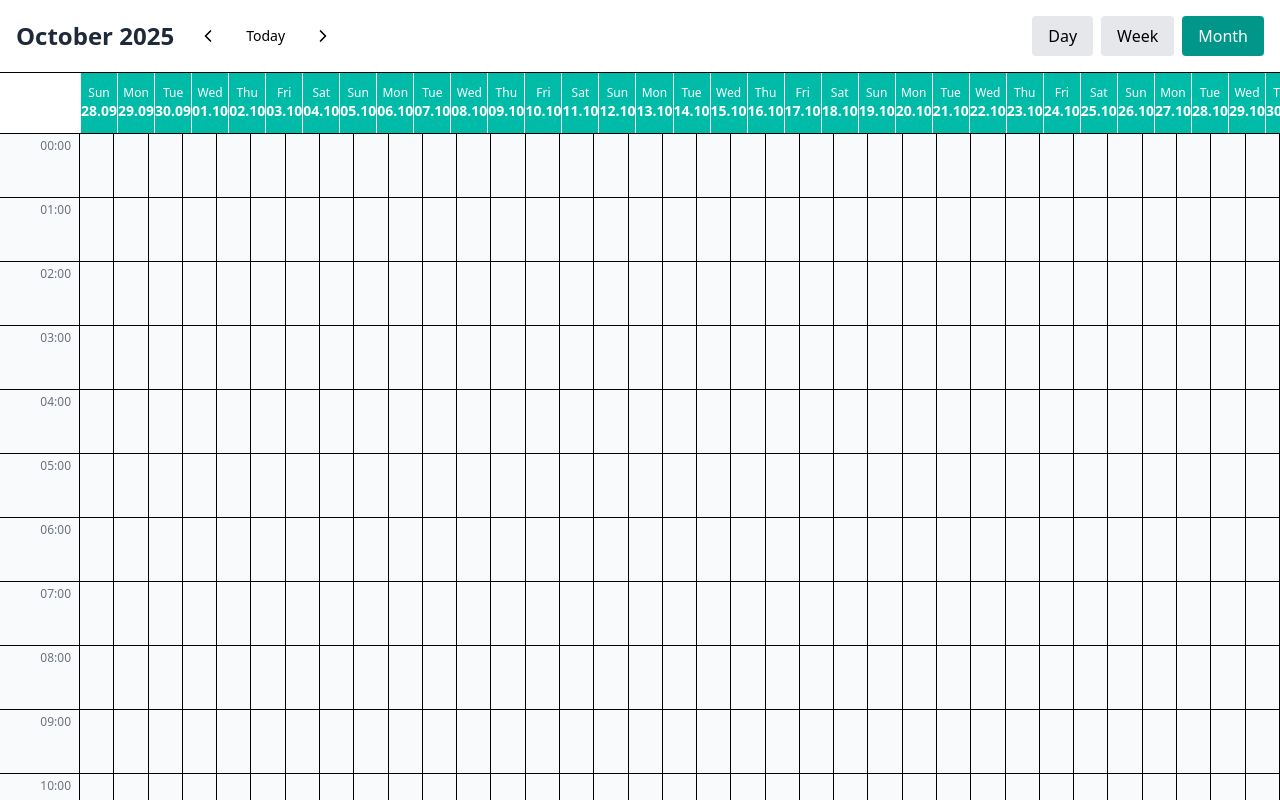
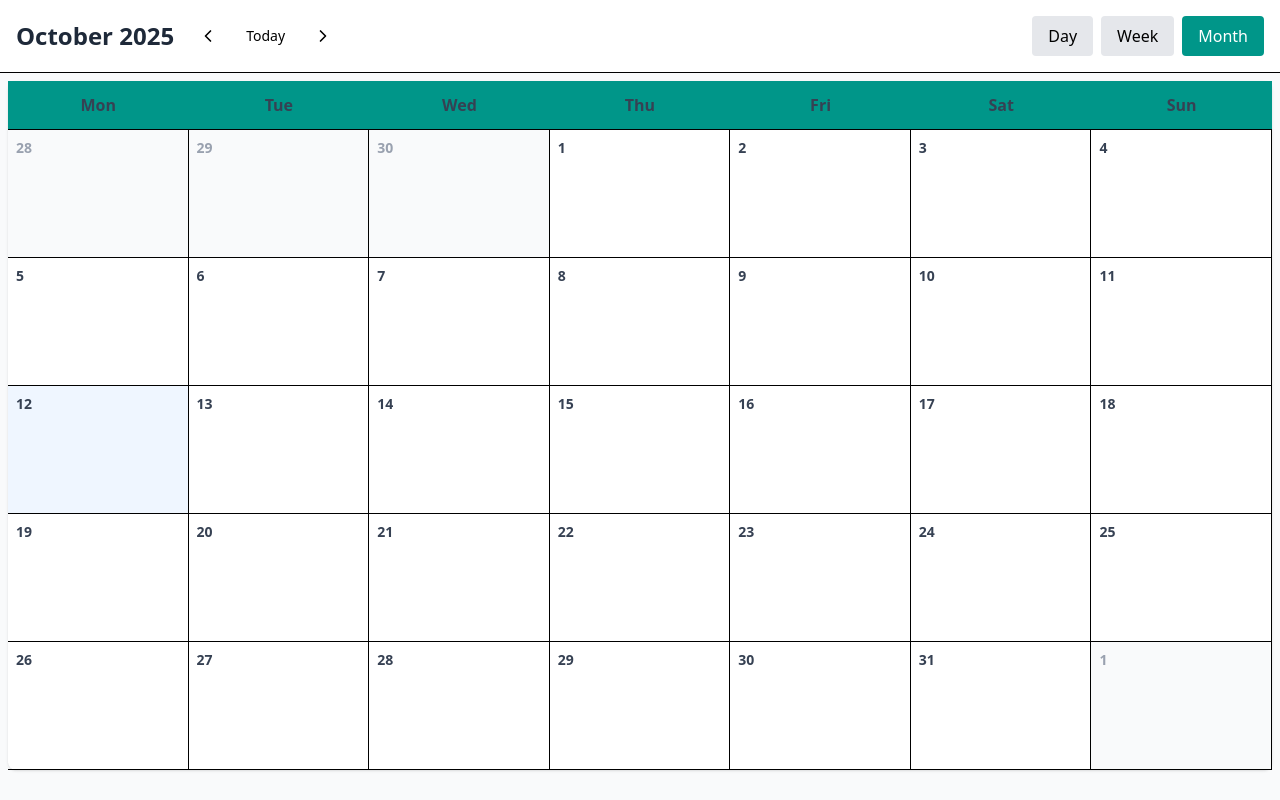
Before and after one commit to KaiHotz/Calendar-demo, a React (Vite) app: page / in a window 1280 px wide. Both pictures are taken after a click on the button "Month". Built offline with nearby package versions, Linux system fonts and the light colour scheme.

Commit message:
Monthly view added

```diff
--- a/src/components/Calendar/Calendar.tsx
+++ b/src/components/Calendar/Calendar.tsx
@@ -8,7 +8,6 @@ import {
     endOfDay,
     endOfMonth,
     format,
-    setHours,
     startOfDay,
     startOfMonth,
     startOfWeek,
@@ -16,7 +15,9 @@ import {
 
 import { CalendarHeader } from './CalendarHeader';
 import { CalendarEvent } from './CalendarEvent';
-import type { ICalendarEvent, IDraggedEventState, IResizingEventState, TViewType } from './types';
+import { MonthView } from './MonthView';
+import type { ICalendarEvent, IDraggedEventState, IResizingEventState } from './types';
+import { EViewType } from './types';
 
 interface CalendarProps {
     events: ICalendarEvent[];
@@ -24,7 +25,7 @@ interface CalendarProps {
 }
 
 export const Calendar: FC<CalendarProps> = ({ events, onEventsChange }) => {
-    const [view, setView] = useState<TViewType>('week');
+    const [view, setView] = useState<EViewType>(EViewType.WEEK);
     const [currentDate, setCurrentDate] = useState<Date>(new Date());
     const [resizingEvent, setResizingEvent] = useState<IResizingEventState | null>(null);
     const [draggedEvent, setDraggedEvent] = useState<IDraggedEventState | null>(null);
@@ -32,9 +33,9 @@ export const Calendar: FC<CalendarProps> = ({ events, onEventsChange }) => {
     const hours: number[] = Array.from({ length: 24 }, (_, i) => i);
 
     const viewDates = useMemo<Date[]>(() => {
-        if (view === 'day') {
+        if (view === EViewType.DAY) {
             return [currentDate];
-        } else if (view === 'week') {
+        } else if (view === EViewType.WEEK) {
             const start = startOfWeek(currentDate);
 
             return Array.from({ length: 7 }, (_, i) => addDays(start, i));
@@ -50,13 +51,13 @@ export const Calendar: FC<CalendarProps> = ({ events, onEventsChange }) => {
 
     const navigate = (direction: number): void => {
         switch (view) {
-            case 'day':
+            case EViewType.DAY:
                 setCurrentDate(addDays(currentDate, direction));
                 break;
-            case 'week':
+            case EViewType.WEEK:
                 setCurrentDate(addWeeks(currentDate, direction));
                 break;
-            case 'month':
+            case EViewType.MONTH:
                 setCurrentDate(addMonths(currentDate, direction));
                 break;
             default:
@@ -76,8 +77,10 @@ export const Calendar: FC<CalendarProps> = ({ events, onEventsChange }) => {
     };
 
     const addEvent = (date: Date, hour: number): void => {
-        const start = setHours(date, hour);
-        const end = setHours(start, hour + 1);
+        const start = new Date(date);
+        start.setHours(hour, 0, 0, 0);
+        const end = new Date(start);
+        end.setHours(hour + 1, 0, 0, 0);
 
         const newEvent: ICalendarEvent = {
             id: new Date().getTime().toString(),
@@ -154,9 +157,9 @@ export const Calendar: FC<CalendarProps> = ({ events, onEventsChange }) => {
         <div className="flex flex-col h-screen bg-gray-50">
             <CalendarHeader
                 dates={
-                    view === 'day'
+                    view === EViewType.DAY
                         ? format(currentDate, 'EEEE, MMMM d, yyyy')
-                        : view === 'month'
+                        : view === EViewType.MONTH
                           ? format(currentDate, 'MMMM yyyy')
                           : `${format(viewDates[0], 'MMM d')} - ${format(viewDates[6], 'MMM d, yyyy')}`
                 }
@@ -166,6 +169,15 @@ export const Calendar: FC<CalendarProps> = ({ events, onEventsChange }) => {
                 onClickToday={setCurrentDate}
             />
 
+            {view === 'month' ? (
+                <MonthView
+                    currentDate={currentDate}
+                    viewDates={viewDates}
+                    setView={setView}
+                    setCurrentDate={setCurrentDate}
+                    getEventsForDay={getEventsForDay}
+                />
+            ) : (
                 <div className="flex-1 overflow-hidden flex flex-col">
                     <div className="bg-white border-b">
                         <div className="flex">
@@ -184,7 +196,9 @@ export const Calendar: FC<CalendarProps> = ({ events, onEventsChange }) => {
                             <div className="w-20 flex-shrink-0 border-r bg-gray-50">
                                 {hours.map((hour) => (
                                     <div key={hour} className="h-16 border-b flex items-start justify-end pr-2 pt-1">
-                                    <span className="text-xs text-gray-500">{String(hour).padStart(2, '0')}:00</span>
+                                        <span className="text-xs text-gray-500">
+                                            {String(hour).padStart(2, '0')}:00
+                                        </span>
                                     </div>
                                 ))}
                             </div>
@@ -219,6 +233,7 @@ export const Calendar: FC<CalendarProps> = ({ events, onEventsChange }) => {
                         </div>
                     </div>
                 </div>
+            )}
         </div>
     );
 };
--- a/src/components/Calendar/CalendarHeader.tsx
+++ b/src/components/Calendar/CalendarHeader.tsx
@@ -1,12 +1,12 @@
 import { type FC } from 'react';
 import { ChevronLeft, ChevronRight } from 'lucide-react';
 
-import type { TViewType } from './types';
+import { EViewType } from './types';
 
 interface ICalendarHeaderProps {
     dates: string;
-    view: TViewType;
-    onChangeView: (view: TViewType) => void;
+    view: EViewType;
+    onChangeView: (view: EViewType) => void;
     navigate: (direction: number) => void;
     onClickToday: (date: Date) => void;
 }
@@ -33,20 +33,20 @@ export const CalendarHeader: FC<ICalendarHeaderProps> = ({ onChangeView, view, d
             </div>
             <div className="flex gap-2">
                 <button
-                    onClick={() => onChangeView('day')}
-                    className={`px-4 py-2 rounded ${view === 'day' ? 'bg-teal-600 text-white' : 'bg-gray-200'}`}
+                    onClick={() => onChangeView(EViewType.DAY)}
+                    className={`px-4 py-2 rounded ${view === EViewType.DAY ? 'bg-teal-600 text-white' : 'bg-gray-200'}`}
                 >
                     Day
                 </button>
                 <button
-                    onClick={() => onChangeView('week')}
-                    className={`px-4 py-2 rounded ${view === 'week' ? 'bg-teal-600 text-white' : 'bg-gray-200'}`}
+                    onClick={() => onChangeView(EViewType.WEEK)}
+                    className={`px-4 py-2 rounded ${view === EViewType.WEEK ? 'bg-teal-600 text-white' : 'bg-gray-200'}`}
                 >
                     Week
                 </button>
                 <button
-                    onClick={() => onChangeView('month')}
-                    className={`px-4 py-2 rounded ${view === 'month' ? 'bg-teal-600 text-white' : 'bg-gray-200'}`}
+                    onClick={() => onChangeView(EViewType.MONTH)}
+                    className={`px-4 py-2 rounded ${view === EViewType.MONTH ? 'bg-teal-600 text-white' : 'bg-gray-200'}`}
                 >
                     Month
                 </button>
--- a/src/components/Calendar/MonthView.tsx
+++ b/src/components/Calendar/MonthView.tsx
@@ -1,9 +1,83 @@
 import { type FC } from 'react';
+import { format, isSameDay } from 'date-fns';
 
-export const MonthView: FC = () => {
+import type { ICalendarEvent } from './types';
+import { EViewType } from './types';
+
+interface IMonthviewProps {
+    currentDate: Date;
+    viewDates: Date[];
+    setView: (view: EViewType) => void;
+    setCurrentDate: (date: Date) => void;
+    getEventsForDay: (date: Date) => ICalendarEvent[];
+}
+
+export const MonthView: FC<IMonthviewProps> = ({
+    currentDate,
+    getEventsForDay,
+    viewDates,
+    setView,
+    setCurrentDate,
+}) => {
+    const weeks: Date[][] = [];
+    for (let i = 0; i < viewDates.length; i += 7) {
+        weeks.push(viewDates.slice(i, i + 7));
+    }
+
     return (
-        <div>
-            <h2>Month View</h2>
+        <div className="flex-1 overflow-auto p-2">
+            <div className="bg-white rounded-lg shadow">
+                <div className="grid grid-cols-7 border-b">
+                    {['Mon', 'Tue', 'Wed', 'Thu', 'Fri', 'Sat', 'Sun'].map((day) => (
+                        <div key={day} className="p-3 text-center font-semibold text-gray-700 bg-teal-600 ">
+                            {day}
+                        </div>
+                    ))}
+                </div>
+                {weeks.map((week, weekIdx) => (
+                    <div key={weekIdx} className="grid grid-cols-7">
+                        {week.map((day, dayIdx) => {
+                            const dayEvents = getEventsForDay(day);
+                            const isCurrentMonth = day.getMonth() === currentDate.getMonth();
+
+                            return (
+                                <div
+                                    key={dayIdx}
+                                    className={`min-h-32 border-r border-b p-2 ${
+                                        !isCurrentMonth ? 'bg-gray-50' : ''
+                                    } ${isSameDay(day, new Date()) ? 'bg-blue-50' : ''}`}
+                                >
+                                    <div
+                                        className={`text-sm font-semibold mb-1 ${
+                                            !isCurrentMonth ? 'text-gray-400' : 'text-gray-700'
+                                        }`}
+                                    >
+                                        {format(day, 'd')}
+                                    </div>
+                                    <div className="space-y-1">
+                                        {dayEvents.slice(0, 3).map((event) => (
+                                            <div
+                                                key={event.id}
+                                                className="text-xs p-1 rounded truncate text-white cursor-pointer"
+                                                style={{ backgroundColor: event.color }}
+                                                onClick={() => {
+                                                    setView(EViewType.DAY);
+                                                    setCurrentDate(day);
+                                                }}
+                                            >
+                                                {event.title}
+                                            </div>
+                                        ))}
+                                        {dayEvents.length > 3 && (
+                                            <div className="text-xs text-gray-500">+{dayEvents.length - 3} more</div>
+                                        )}
+                                    </div>
+                                </div>
+                            );
+                        })}
+                    </div>
+                ))}
+            </div>
         </div>
     );
 };
--- a/src/components/Calendar/types.ts
+++ b/src/components/Calendar/types.ts
@@ -17,4 +17,8 @@ export interface IResizingEventState {
     dayDate: Date;
 }
 
-export type TViewType = 'day' | 'week' | 'month';
+export enum EViewType {
+    DAY = 'day',
+    WEEK = 'week',
+    MONTH = 'month',
+}
--- a/tsconfig.app.json
+++ b/tsconfig.app.json
@@ -25,7 +25,6 @@
     "strict": true,
     "noUnusedLocals": true,
     "noUnusedParameters": true,
-    "erasableSyntaxOnly": true,
     "noFallthroughCasesInSwitch": true,
     "noUncheckedSideEffectImports": true,
 
```
Lines whose indentation alone changed are shown as unchanged.
